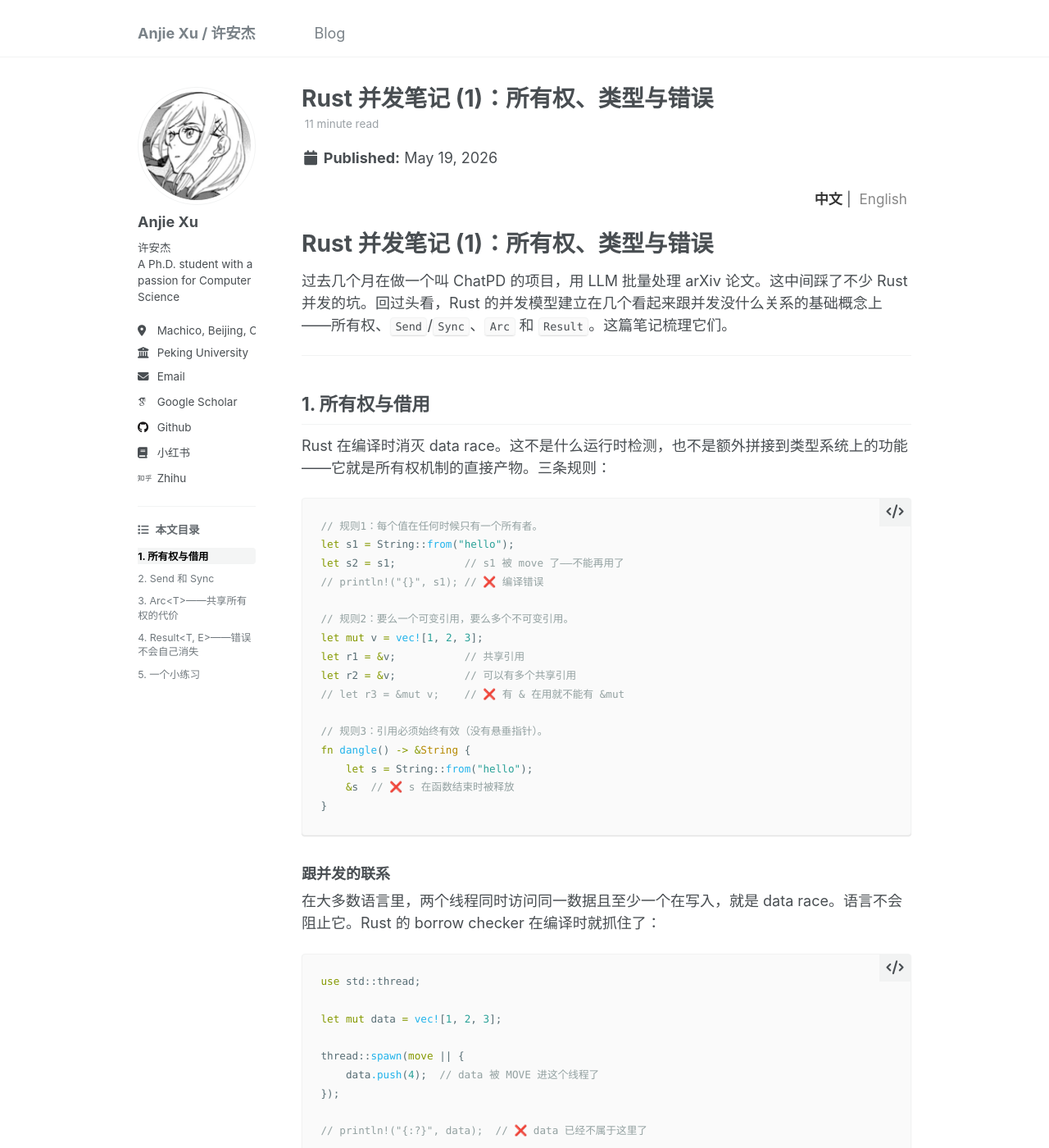
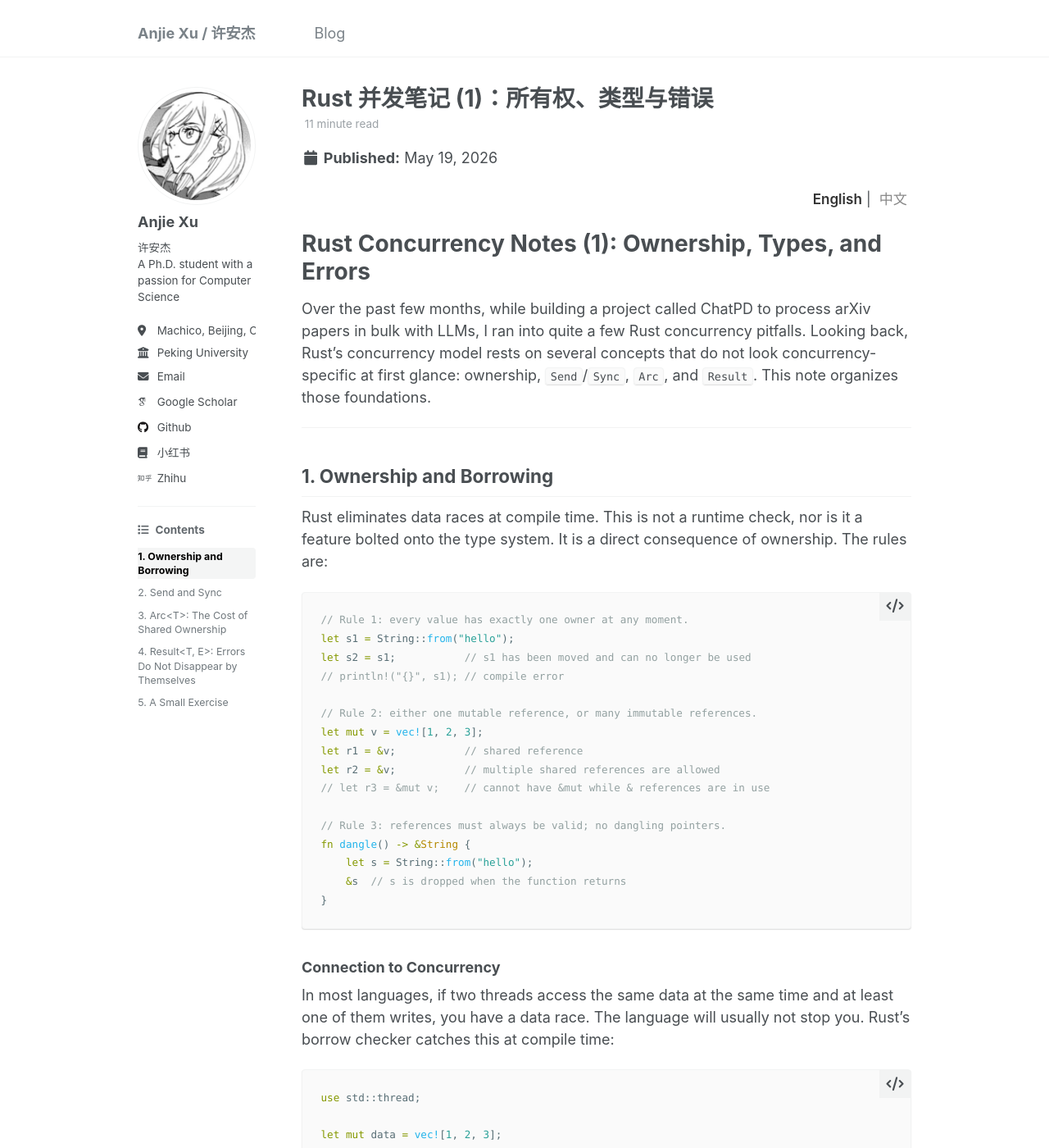
Before and after one commit to anjiexu-pku/anjiexu-pku.github.io, a Jekyll site: the page built from _posts/2026-05-19-rust-concurrency-1-foundation.md, in a window 1280 px wide and 1400 px high. Shown: the whole window at 82% size. Built offline with Jekyll 4.4.1, drawn with Linux system fonts in a browser that asks for light colours; some web fonts are replaced; comment, search, counter and statistics services are not loaded; some of the changed text lies outside the part shown.

Commit message:
Default bilingual posts to English

```diff
--- a/_posts/2026-05-19-rust-concurrency-1-foundation.md
+++ b/_posts/2026-05-19-rust-concurrency-1-foundation.md
@@ -32,11 +32,11 @@ excerpt: "Rust concurrency notes part 1: how ownership, type system, and error h
 </style>
 
 <div class="lang-switch">
-  <a class="active" href="#zh" onclick="switchLang('zh');return false">中文</a>|
-  <a href="#en" onclick="switchLang('en');return false">English</a>
+  <a class="active" href="#en" onclick="switchLang('en');return false">English</a>|
+  <a href="#zh" onclick="switchLang('zh');return false">中文</a>
 </div>
 
-<div id="lang-zh" class="lang-content" markdown="1">
+<div id="lang-zh" class="lang-content" style="display:none" markdown="1">
 
 # Rust 并发笔记 (1)：所有权、类型与错误
 
@@ -304,7 +304,7 @@ fn main() -> Result<(), Box<dyn std::error::Error>> {
 
 </div>
 
-<div id="lang-en" class="lang-content" style="display:none" markdown="1">
+<div id="lang-en" class="lang-content" markdown="1">
 
 # Rust Concurrency Notes (1): Ownership, Types, and Errors
 
```
Also changed, not shown: other parts of _posts/2026-05-19-rust-concurrency-1-foundation.md (+2 -2 lines), _posts/2026-05-19-rust-concurrency-2-toolbox.md (+6 -6 lines), _posts/2026-05-19-rust-concurrency-3-advanced.md (+6 -6 lines), _posts/2026-05-28-docker-socket-connection-refused-debug.md (+6 -6 lines).
